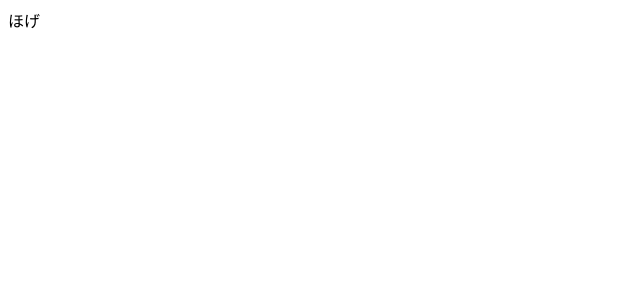
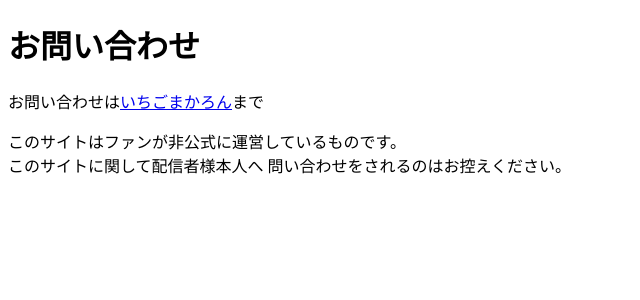
Before and after one commit to piny940/song-list, a Next.js app in the folder frontend/: page /inquiry in a window 1280 px wide. Shown: the top 300 px of the page, without its empty margins (0-640 px from the left). Built offline with nearby package versions, Linux system fonts and the light colour scheme.

Commit message:
Inquiryコンポーネントを作成

```diff
--- a/frontend/src/containers/Inquiry.tsx
+++ b/frontend/src/containers/Inquiry.tsx
@@ -1,3 +1,27 @@
+import Link from 'next/link'
+
 export const Inquiry: React.FC = () => {
-  return <div className="">ほげ</div>
+  return (
+    <div className="">
+      <h1>お問い合わせ</h1>
+      <div className="container">
+        <p>
+          お問い合わせは
+          <Link
+            className="text-primary text-decoration-underline"
+            href="https://twitter.com/IchigoMacaronnn"
+          >
+            いちごまかろん
+          </Link>
+          まで
+        </p>
+        <p className="text-danger">
+          このサイトはファンが非公式に運営しているものです。
+          <br />
+          このサイトに関して配信者様本人へ
+          問い合わせをされるのはお控えください。
+        </p>
+      </div>
+    </div>
+  )
 }
```
